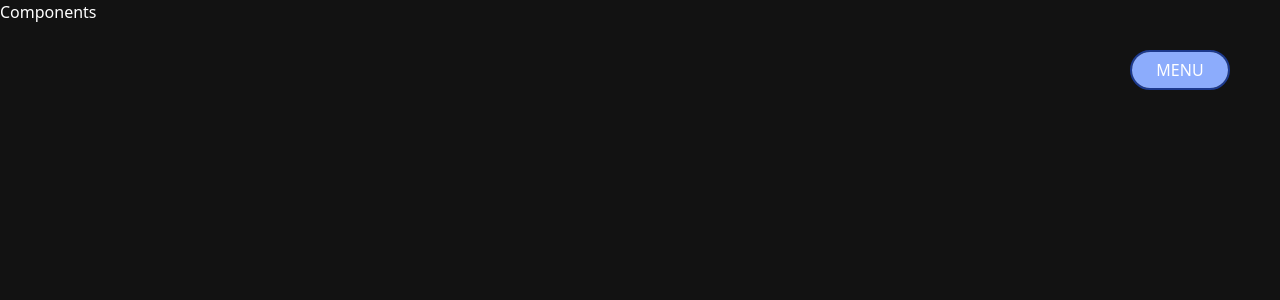
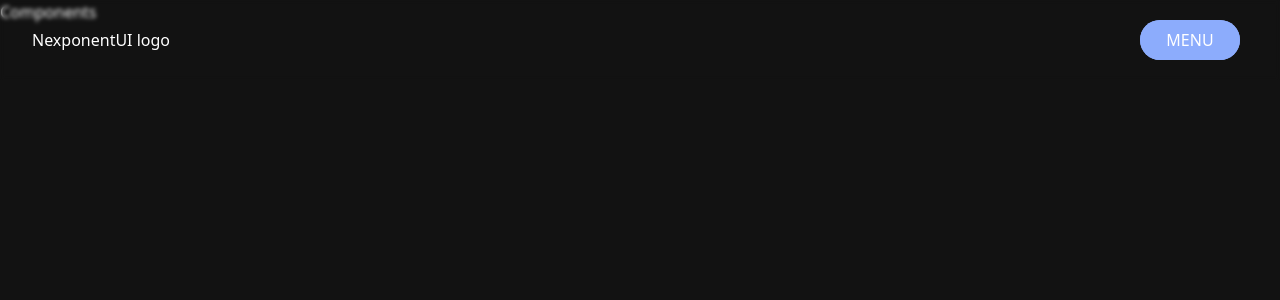
Before and after one commit to anuja-rahul/nexponents, a Next.js app: page /components in a window 1280 px wide. Shown: the top 300 px of the page. Built offline with nearby package versions, Linux system fonts and the light colour scheme.

Commit message:
navbar finished

```diff
--- a/app/layout.tsx
+++ b/app/layout.tsx
@@ -2,8 +2,8 @@ import type { Metadata } from "next";
 import { Geist, Geist_Mono } from "next/font/google";
 import "./globals.css";
 import { ThemeProvider } from "@/components/theme-provider";
-// import Header from "@/components/header/header";
-import Navbar from "@/components/header/navbar";
+import Header from "@/components/header/header";
+// import Navbar from "@/components/header/navbar";
 
 const geistSans = Geist({
   variable: "--font-geist-sans",
@@ -36,8 +36,8 @@ export default function RootLayout({
           enableSystem
           disableTransitionOnChange
         >
-          {/* <Header /> */}
-          <Navbar />
+          <Header />
+          {/* <Navbar /> */}
           {children}
         </ThemeProvider>
       </body>
--- a/components/header/button/button.tsx
+++ b/components/header/button/button.tsx
@@ -13,7 +13,10 @@ export default function Button({ isActive, setIsActive }: ButtonProps) {
       onClick={() => {
         setIsActive(!isActive);
       }}
-      className={clsx(styles.button, "border-2 border-blue-900")}
+      className={clsx(
+        styles.button
+        // "border-2 border-blue-900"
+      )}
     >
       <motion.div
         className={styles.slider}
--- a/components/header/button/style.module.scss
+++ b/components/header/button/style.module.scss
@@ -3,7 +3,9 @@
   width: 100px;
   border-radius: 25px;
   cursor: pointer;
-  position: relative;
+  position: absolute;
+  top: 0;
+  right: 0;
   overflow: hidden;
   //   border: 0.5px solid #040499;
 
@@ -57,7 +59,7 @@
 
       &:nth-of-type(2) {
         position: absolute;
-        transform: rotateX(-90deg) translateY(9px);
+        transform: rotateX(-90deg) translateY(11px);
         transform-origin: bottom center;
         opacity: 0;
       }
--- a/components/header/header.tsx
+++ b/components/header/header.tsx
@@ -1,12 +1,12 @@
-// import Navbar from "./navbar";
+import Navbar from "./navbar";
 
 export default function Header() {
   return (
     <>
-      <header className="fixed top-0 w-screen bg-transparent min-h-16 flex flex-row flex-nowrap items-center justify-between px-8">
+      <header className="fixed backdrop-blur-[2px] top-0 w-screen bg-transparent min-h-20 flex flex-row flex-nowrap items-center justify-between px-8 z-50">
         <div className="">NexponentUI logo</div>
         {/* <div>NavBar</div> */}
-        {/* <Navbar /> */}
+        <Navbar />
       </header>
     </>
   );
--- /dev/null
+++ b/components/header/nav-items/nav-data.ts
@@ -0,0 +1,18 @@
+export const navLinks = [
+  {
+    title: "Home",
+    href: "/",
+  },
+  {
+    title: "Getting Started",
+    href: "/getting-started",
+  },
+  {
+    title: "Components",
+    href: "/components",
+  },
+  {
+    title: "Docs",
+    href: "/docs",
+  },
+];
--- /dev/null
+++ b/components/header/nav-items/nav-items.tsx
@@ -0,0 +1,55 @@
+import { motion } from "framer-motion";
+import { navLinks } from "./nav-data";
+import styles from "./style.module.scss";
+import Link from "next/link";
+
+const perspective = {
+  initial: {
+    opacity: 0,
+    rotateX: 90,
+    translateY: 80,
+    translateX: -20,
+  },
+  enter: (i: number) => ({
+    opacity: 1,
+    rotateX: 0,
+    translateY: 0,
+    translateX: 0,
+    transition: {
+      duration: 0.65,
+      opacity: { duration: 0.35, delay: i * 0.1 + 0.5 },
+      delay: i * 0.1 + 0.5,
+      ease: [0.215, 0.61, 0.355, 1],
+    },
+  }),
+  exit: {
+    opacity: 0,
+    transition: { duration: 0.5, ease: [0.76, 0, 0.24, 1] },
+  },
+};
+
+export default function NavItems() {
+  return (
+    <div className={styles.nav}>
+      <div className={styles.body}>
+        {navLinks.map((link, i) => {
+          return (
+            <div key={i} className={styles.linkContainer}>
+              <motion.div
+                variants={perspective}
+                custom={i}
+                animate="enter"
+                exit="exit"
+                initial="initial"
+              >
+                <Link className={styles.link} href={link.href}>
+                  {link.title}
+                </Link>
+              </motion.div>
+            </div>
+          );
+        })}
+      </div>
+    </div>
+  );
+}
--- /dev/null
+++ b/components/header/nav-items/style.module.scss
@@ -0,0 +1,22 @@
+.nav {
+  height: 100%;
+  padding: 100px 40px 50px 40px;
+  box-sizing: border-box;
+
+  .body {
+    display: flex;
+    flex-direction: column;
+    gap: 10px;
+
+    .linkContainer {
+      perspective: 120px;
+      perspective-origin: bottom;
+    }
+
+    .link {
+      color: black;
+      text-decoration: none;
+      font-size: 46px;
+    }
+  }
+}
--- a/components/header/navbar.tsx
+++ b/components/header/navbar.tsx
@@ -2,12 +2,46 @@
 import { useState } from "react";
 import Button from "./button/button";
 import styles from "./style.module.scss";
+import { AnimatePresence, motion } from "framer-motion";
+import NavItems from "./nav-items/nav-items";
+
+const variants = {
+  open: {
+    width: 480,
+    height: 650,
+    top: "-15px",
+    right: "-15px",
+    transition: {
+      duration: 0.5,
+      ease: [0.75, 0, 0.24, 1],
+    },
+  },
+  closed: {
+    width: 100,
+    height: 40,
+    top: "0px",
+    right: "0px",
+    transition: {
+      duration: 0.75,
+      delay: 0.35,
+      ease: [0.75, 0, 0.24, 1],
+    },
+  },
+};
 
 export default function Navbar() {
   const [isActive, setIsActive] = useState(false);
 
   return (
     <div className={styles.header}>
+      <motion.div
+        variants={variants}
+        animate={isActive ? "open" : "closed"}
+        className={styles.menu}
+        initial="closed"
+      >
+        <AnimatePresence>{isActive && <NavItems />}</AnimatePresence>
+      </motion.div>
       <Button isActive={isActive} setIsActive={setIsActive} />
     </div>
   );
--- a/components/header/style.module.scss
+++ b/components/header/style.module.scss
@@ -1,7 +1,15 @@
 .header {
     position: fixed;
-    right: 50px;
-    top: 50px;
+    right: 40px;
+    top: 20px;
     z-index: 9999 !important;
     pointer-events: all;
+
+    .menu {
+        position: relative;
+        width: 480px;
+        height: 650px;
+        background-color: #8cacfc;
+        border-radius: 25px;
+    }
 }
--- a/components/hero.tsx
+++ b/components/hero.tsx
@@ -14,7 +14,7 @@ export default function Hero() {
           dark:[background:radial-gradient(125%_125%_at_50%_10%,#000_40%,#2e43df_100%)]"
         />
 
-        <h1 className="text-foreground text-3xl max-w-4/5 md:text-7xl font-bold md:max-w-3/5 w-fit text-center text-balance tracking-tighter">
+        <h1 className="text-foreground text-4xl max-w-4/5 md:text-7xl font-bold md:max-w-3/5 w-fit text-center text-balance tracking-tighter">
           The Ultimate Next.js UI{" "}
           <span
             className="bg-clip-text text-transparent bg-gradient-to-r
```
